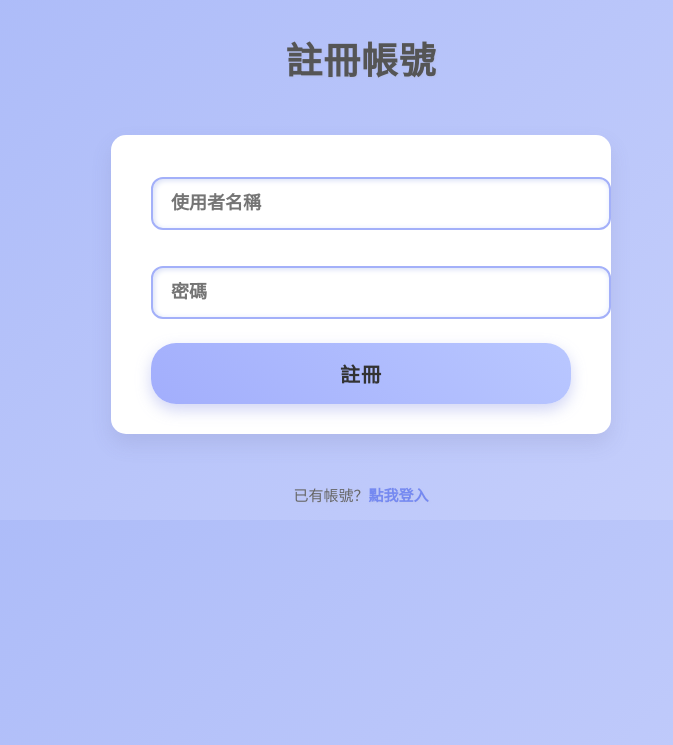
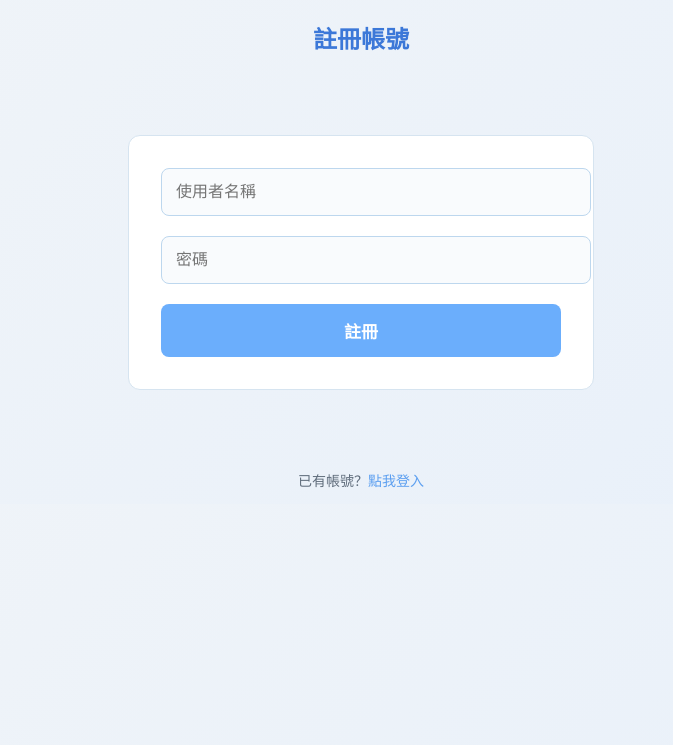
Before and after one commit to 1CYST7/flask_login_project, a Flask app: page /register in a window 1280 px wide. Shown: the top 745 px of the page, without its empty margins (279-952 px from the left). Run offline with Flask 2, Linux system fonts and the light colour scheme; some libraries are stand-ins or nearby versions.

Commit message:
改善公開日記與註冊頁面的樣式，提升使用者介面與體驗

```diff
--- a/templates/register.html
+++ b/templates/register.html
@@ -1,105 +1,95 @@
 {% extends "base.html" %}
-
 {% block content %}
 <style>
-  /* 背景 */
   body {
-    background: linear-gradient(135deg, #a8b8f8, #cbd3fc);
-    font-family: 'Arial Black', Arial, sans-serif;
-    color: #444;
+    background: linear-gradient(135deg, #f0f4f8, #e8f0fa);
+    font-family: 'Helvetica Neue', 'Segoe UI', sans-serif;
+    color: #2e3a59;
+    margin: 0;
+    padding: 0;
   }
 
   form {
-    max-width: 420px;
-    margin: 50px auto;
-    padding: 30px 40px;
-    background: #fff;
-    border-radius: 15px;
-    box-shadow: 0 10px 20px rgba(100, 100, 150, 0.15);
-    transition: transform 0.3s ease;
-  }
-  form:hover {
-    transform: translateY(-3px);
+    max-width: 400px;
+    margin: 80px auto;
+    padding: 32px;
+    background: #ffffff;
+    border: 1px solid #d6e4f0;
+    border-radius: 12px;
   }
 
   h2 {
     text-align: center;
-    color: #555;
-    font-weight: 900;
-    font-size: 2.3rem;
-    margin-bottom: 25px;
-    letter-spacing: 1px;
-    text-shadow: 1px 1px 2px rgba(180,180,200,0.3);
+    color: #3c78d8;
+    font-size: 24px;
+    margin-bottom: 24px;
   }
 
   input[type="text"],
   input[type="password"] {
     width: 100%;
-    padding: 14px 18px;
-    margin: 12px 0 24px 0;
-    border: 2px solid #a3b0f9;
-    border-radius: 12px;
-    font-size: 18px;
-    font-weight: 600;
-    color: #555;
-    box-shadow: inset 2px 2px 5px #dde3f7, inset -2px -2px 5px #f7faff;
-    transition: border-color 0.3s ease, box-shadow 0.3s ease;
+    padding: 14px;
+    margin-bottom: 20px;
+    border: 1px solid #bdd7ee;
+    border-radius: 8px;
+    font-size: 16px;
+    background-color: #f9fbfd;
+    transition: border-color 0.2s ease;
   }
+
   input[type="text"]:focus,
   input[type="password"]:focus {
-    border-color: #9db2ff;
-    box-shadow: 0 0 8px #9db2ff66;
+    border-color: #84b9f5;
     outline: none;
+    background-color: #ffffff;
   }
 
   button {
     width: 100%;
-    padding: 16px 0;
-    background: linear-gradient(45deg, #a2aefc, #b9c7ff);
+    padding: 14px;
+    background-color: #6baefc;
+    color: #fff;
     border: none;
-    border-radius: 25px;
-    color: #333;
-    font-size: 20px;
-    font-weight: 900;
-    letter-spacing: 1px;
+    border-radius: 8px;
+    font-size: 17px;
+    font-weight: 600;
     cursor: pointer;
-    box-shadow: 0 6px 15px rgba(140, 150, 230, 0.4);
-    transition: background 0.4s ease, box-shadow 0.4s ease;
+    transition: background-color 0.3s ease;
   }
+
   button:hover {
-    background: linear-gradient(45deg, #b9c7ff, #a2aefc);
-    box-shadow: 0 10px 20px rgba(140, 150, 230, 0.7);
+    background-color: #589ff0;
   }
 
   p {
     text-align: center;
-    font-size: 15px;
-    color: #666;
-    margin-top: 30px;
-    text-shadow: 1px 1px 2px rgba(200,200,220,0.3);
+    font-size: 14px;
+    color: #5f6c7b;
+    margin-top: 24px;
   }
 
   p a {
-    color: #7589f1;
-    font-weight: 700;
+    color: #5c9ff0;
     text-decoration: none;
+    font-weight: 500;
     transition: color 0.3s ease;
   }
+
   p a:hover {
-    color: #9db2ff;
+    color: #3a84e5;
     text-decoration: underline;
   }
 </style>
 
 <h2>註冊帳號</h2>
 <form method="POST">
-    <input type="text" name="username" placeholder="使用者名稱" required><br>
-    <input type="password" name="password" placeholder="密碼" required><br>
-    <button type="submit">註冊</button>
+  <input type="text" name="username" placeholder="使用者名稱" required><br>
+  <input type="password" name="password" placeholder="密碼" required><br>
+  <button type="submit">註冊</button>
 </form>
 
 {% if msg %}
-    <script>alert("{{ msg }}");</script>
+<script>alert("{{ msg }}");</script>
 {% endif %}
 
 <p>已有帳號？<a href="{{ url_for('login') }}">點我登入</a></p>
```
Also changed, not shown: templates/public_diary.html (+38 -32 lines).
